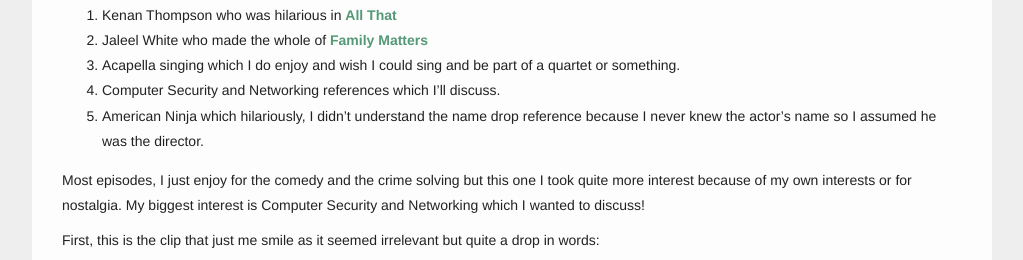
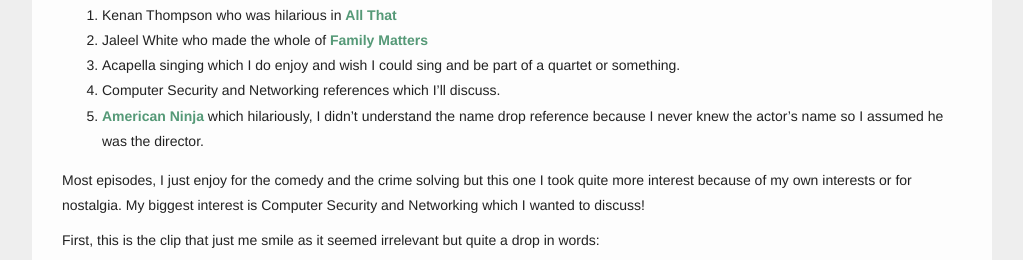
Before and after one commit to richardhsu/richardhsu.github.io, a Jekyll site: the page built from _posts/2014-01-30-networking-in-psych.markdown, in a window 1280 px wide, cut to the strip 327-587 px from the top of the page. Shown: the whole strip, without its empty margins (128-1151 px from the left). Built offline with Jekyll 4.4.1, drawn with Linux system fonts in a browser that asks for light colours; Markdown is read by kramdown in place of the engine named in the settings; comment, search, counter and statistics services are not loaded; part of the change alters nothing that is shown.

```diff
--- a/_posts/2014-01-30-networking-in-psych.markdown
+++ b/_posts/2014-01-30-networking-in-psych.markdown
@@ -14,7 +14,7 @@ really hit some interest bones. The episode contained:
 1. Acapella singing which I do enjoy and wish I could sing and be part of a
 quartet or something.
 1. Computer Security and Networking references which I'll discuss.
-1. American Ninja which hilariously, I didn't understand the name drop reference
+1. [American Ninja][americanninja] which hilariously, I didn't understand the name drop reference
 because I never knew the actor's name so I assumed he was the director.
 
 <!--more-->
@@ -75,3 +75,4 @@ Let me know what you think in the comments!
 [psych]: http://en.wikipedia.org/wiki/Psych
 [allthat]: http://en.wikipedia.org/wiki/All_That
 [familymatters]: http://en.wikipedia.org/wiki/Family_Matters
+[americanninja]: http://en.wikipedia.org/wiki/American_Ninja
```
